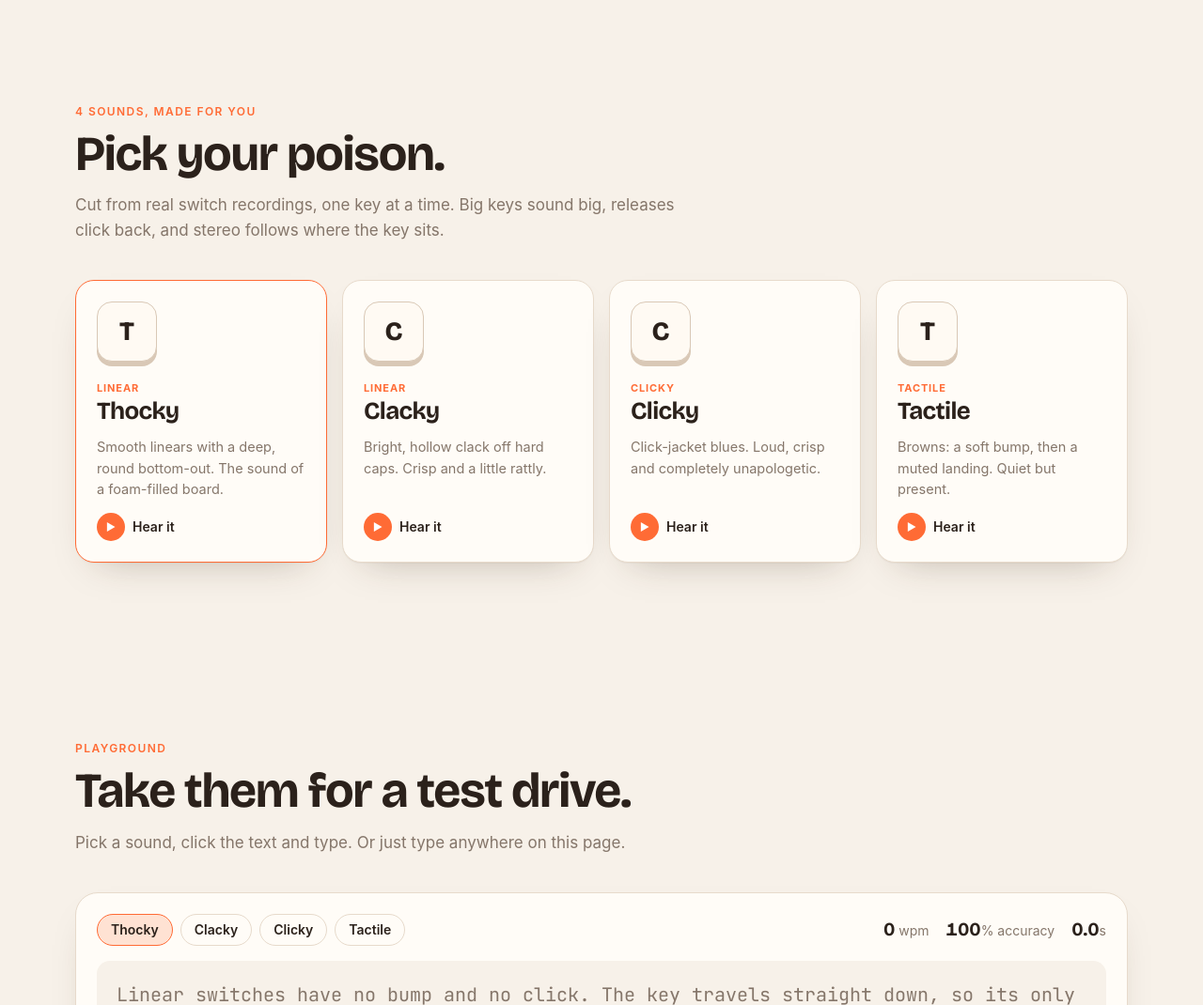
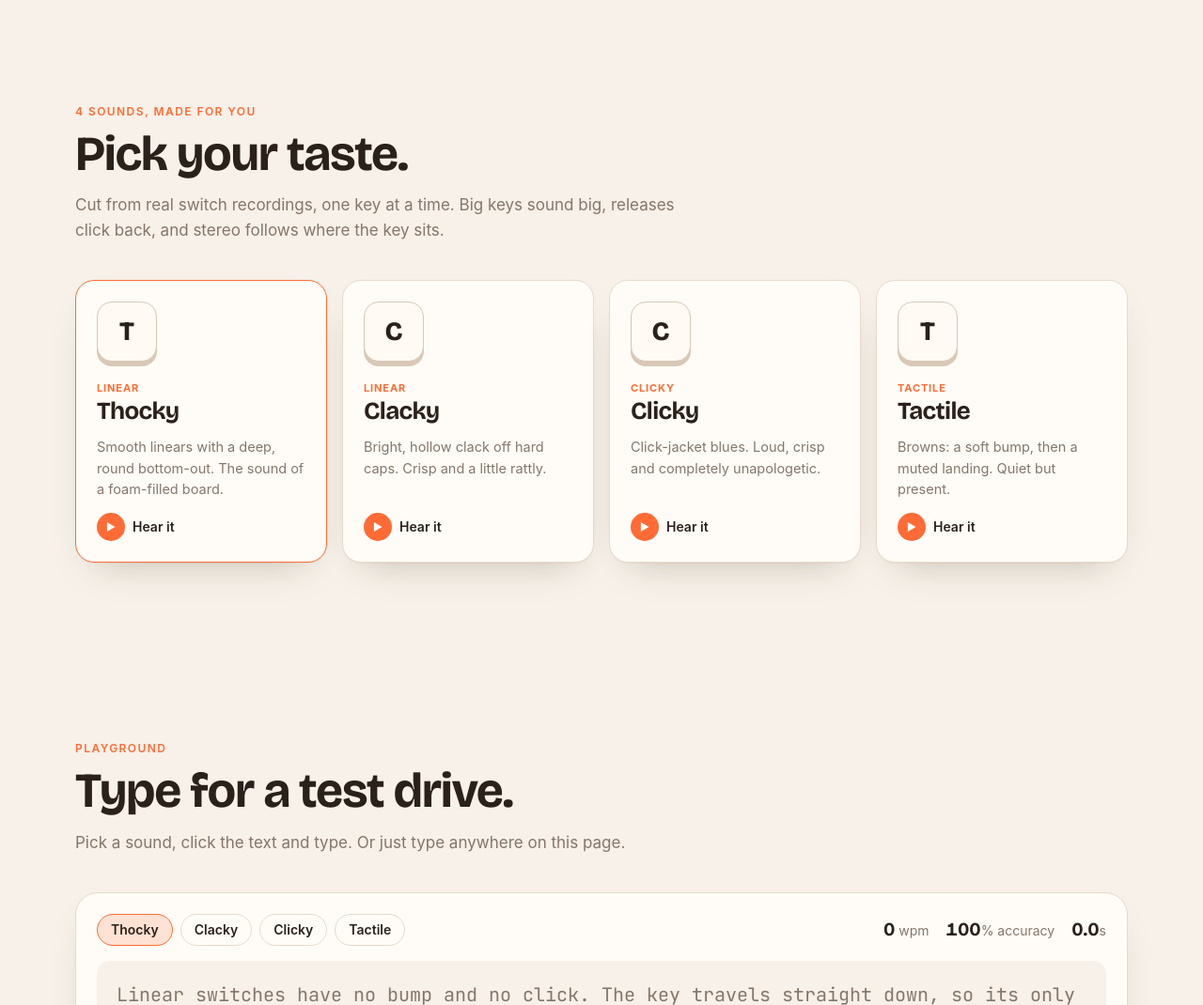
Before and after one commit to govindaroyaiub/keybuddy, a website: page site/index.html in a window 1280 px wide. Shown: the part 860-1930 px from the top of the page at 94% size. Drawn offline with nearby package versions, Linux system fonts and the light colour scheme; no server answers.

Commit message:
Text update

```diff
--- a/site/index.html
+++ b/site/index.html
@@ -75,7 +75,7 @@
     <section class="sounds" id="sounds">
       <div class="section-head">
         <p class="eyebrow">4 sounds, made for you</p>
-        <h2>Pick your poison.</h2>
+        <h2>Pick your taste.</h2>
         <p>Cut from real switch recordings, one key at a time. Big keys sound big, releases click back, and stereo follows where the key sits.</p>
       </div>
       <div class="pack-grid" id="pack-grid"></div>
@@ -84,7 +84,7 @@
     <section class="playground" id="playground">
       <div class="section-head">
         <p class="eyebrow">Playground</p>
-        <h2>Take them for a test drive.</h2>
+        <h2>Type for a test drive.</h2>
         <p>Pick a sound, click the text and type. Or just type anywhere on this page.</p>
       </div>
 
```
